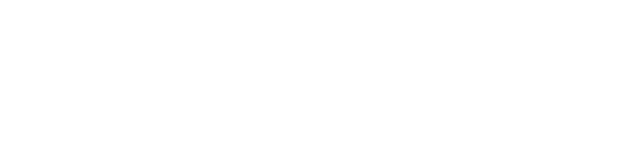
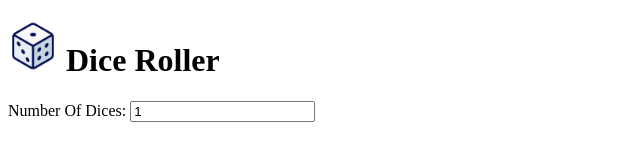
Before and after one commit to zeratheuz/dice-roller, a plain HTML site: page index.html in a window 1280 px wide. Shown: the whole page, without its empty margins (0-640 px from the left). Drawn offline with Linux system fonts and the light colour scheme.

Commit message:
Update HTML

```diff
--- a/index.html
+++ b/index.html
@@ -1,14 +1,24 @@
 <!DOCTYPE html>
 <html lang="en">
+
 <head>
   <meta charset="UTF-8">
   <meta name="viewport" content="width=device-width, initial-scale=1.0">
   <title>Dice Roller</title>
-  <link rel="shortcut icon" href="images/5.png" type="image/x-icon">
+  <link rel="shortcut icon" href="images/dice.png" type="image/x-icon">
   <link rel="stylesheet" href="style.css">
   <script src="main.js" defer></script>
 </head>
+
 <body>
+  <h1>
+    <img src="images/dice.png" width="50" alt="dice-img">
+    Dice Roller
+  </h1>
+  <label for="numberOfDices">Number Of Dices:</label>
+  <input type="number" id="numberOfDices" name="numberOfDices" value="1" min="1">
+  <div id="diceResult"></div>
+  <div id="diceImage"></div>
+</body>
 
-</body>
 </html>
```
Also changed, not shown: images/dice.png (added).
